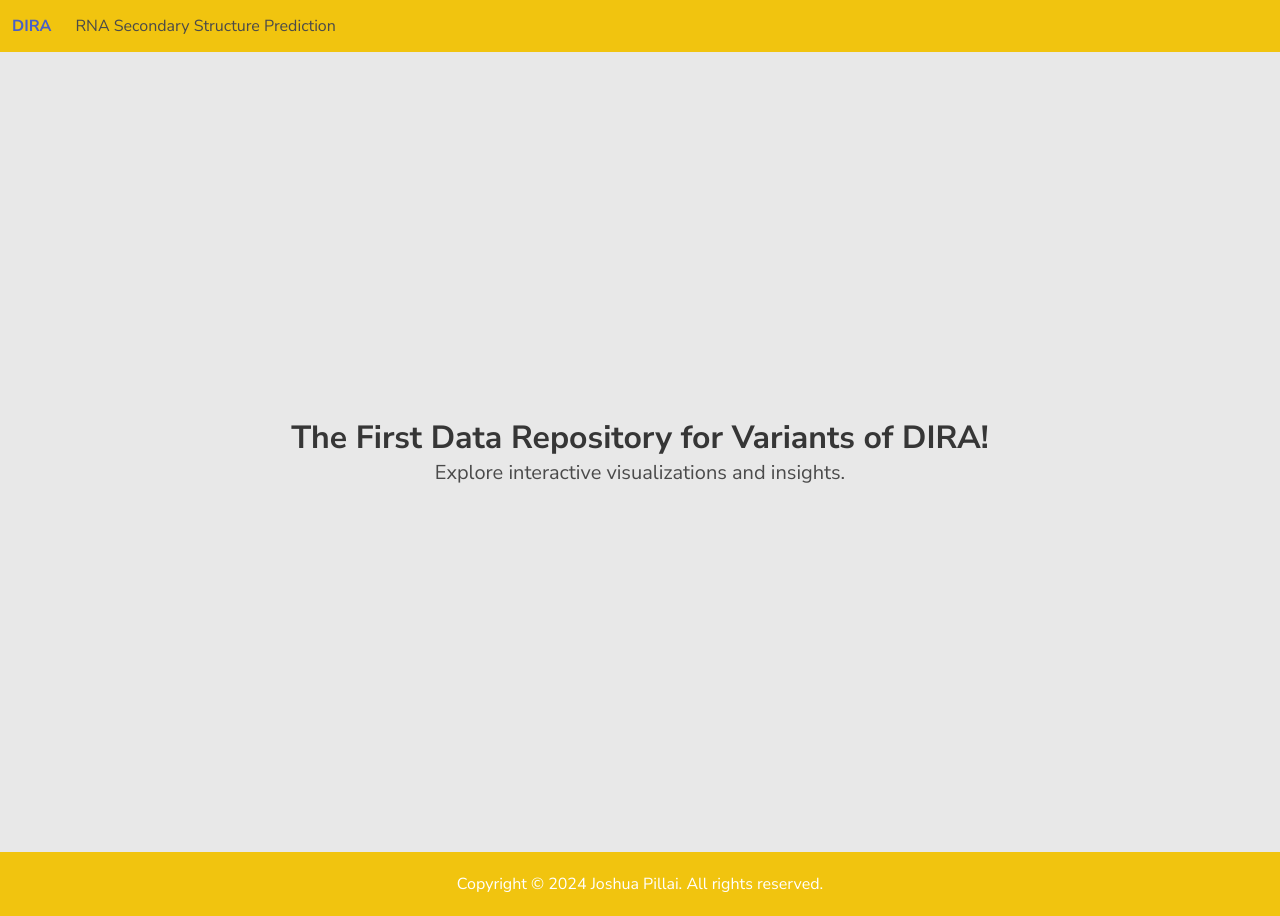
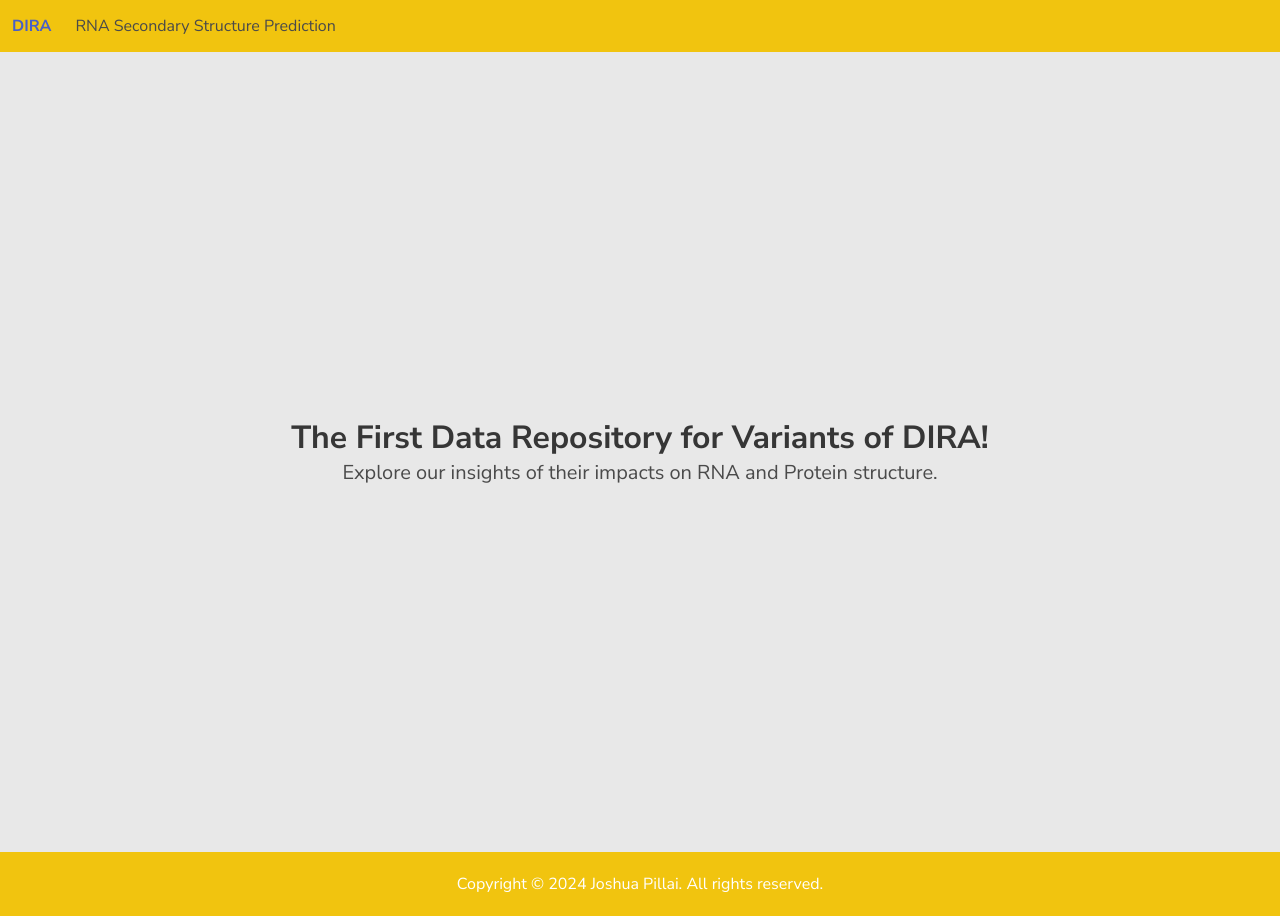
Before and after one commit to diradisease/diradisease.github.io, a plain HTML site: page index.html in a window 1280 px wide. Drawn offline with nearby package versions, Linux system fonts and the light colour scheme.

Commit message:
Update index.html

```diff
--- a/index.html
+++ b/index.html
@@ -63,7 +63,7 @@
         <div class="hero-body">
             <div class="container has-text-centered">
                 <h1 class="title">The First Data Repository for Variants of DIRA!</h1>
-                <h2 class="subtitle">Explore interactive visualizations and insights.</h2>
+                <h2 class="subtitle">Explore our insights of their impacts on RNA and Protein structure.</h2>
             </div>
         </div>
     </section>
```
